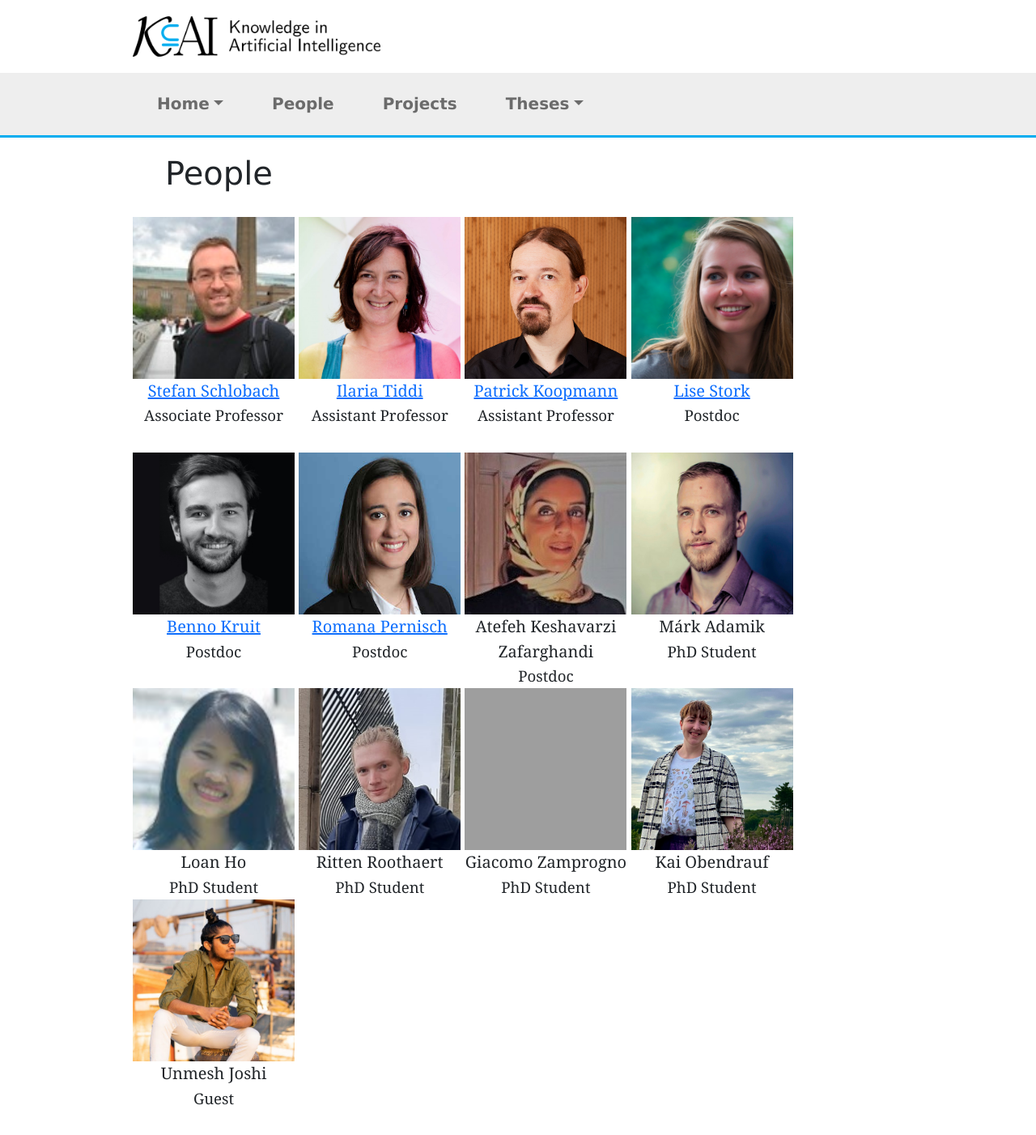
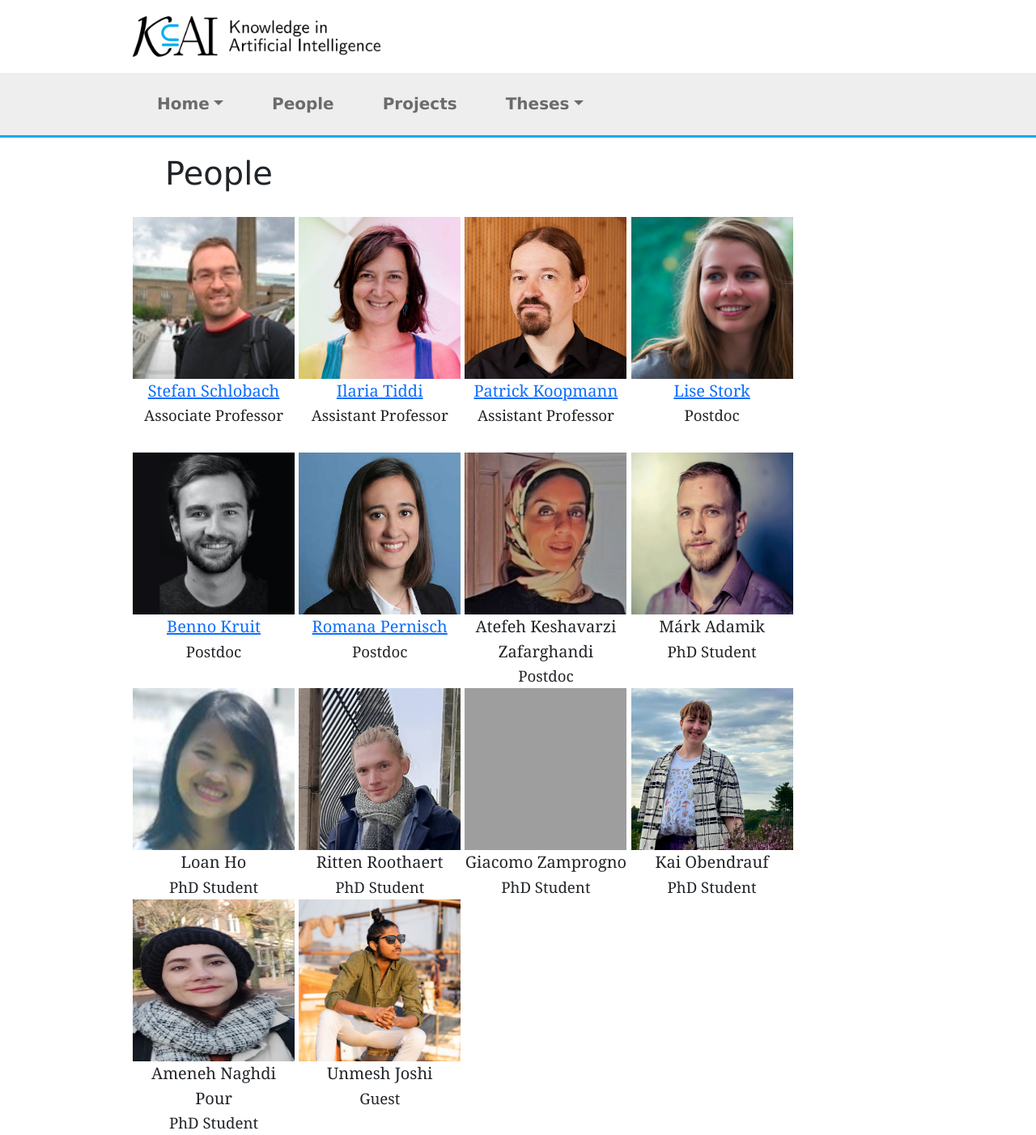
Before and after one commit to kai-vu/site, a Jekyll site: the page built from people.md, in a window 1280 px wide. Shown: the whole page at 81% size. Built offline with Jekyll 4.4.1, drawn with Linux system fonts in a browser that asks for light colours; before the commit the page ends 1372 px from its top, so only the background shows below that; grey boxes are pictures that could not be loaded.

Commit message:
Added Ameneh

```diff
--- a/people.md
+++ b/people.md
@@ -17,5 +17,6 @@
     <div style="text-align: center; width:200px; display:inline-block; vertical-align:top;"><img src="images/ritten.jpeg" width="200" height="200"><br>Ritten Roothaert<br><span style="font-size:14pt">PhD Student</span></div>
     <div style="text-align: center; width:200px; display:inline-block; vertical-align:top;"><img src="images/giacomo.jpg" width="200" height="200"><br>Giacomo Zamprogno<br><span style="font-size:14pt">PhD Student</span></div>
     <div style="text-align: center; width:200px; display:inline-block; vertical-align:top;"><img src="images/kai.jpg" width="200" height="200"><br>Kai Obendrauf<br><span style="font-size:14pt">PhD Student</span></div>
+    <div style="text-align: center; width:200px; display:inline-block; vertical-align:top;"><img src="images/ameneh.jpg" width="200" height="200"><br>Ameneh Naghdi Pour<br><span style="font-size:14pt">PhD Student</span></div>
     <div style="text-align: center; width:200px; display:inline-block; vertical-align:top;"><img src="images/unmesh.png" width="200" height="200"><br>Unmesh Joshi<br><span style="font-size:14pt">Guest</span></div>
 </div>
```
